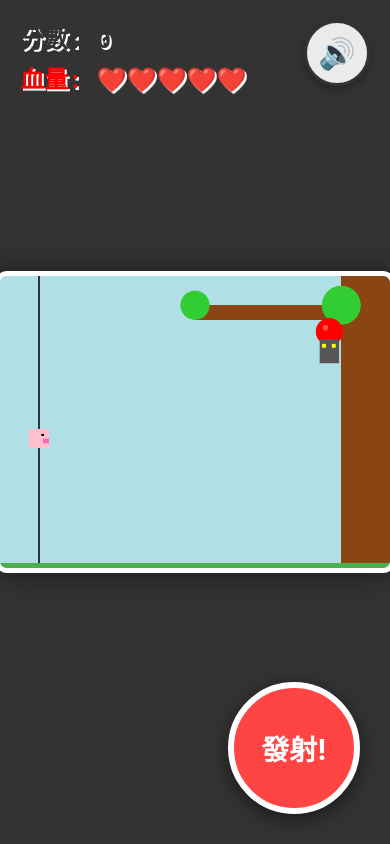
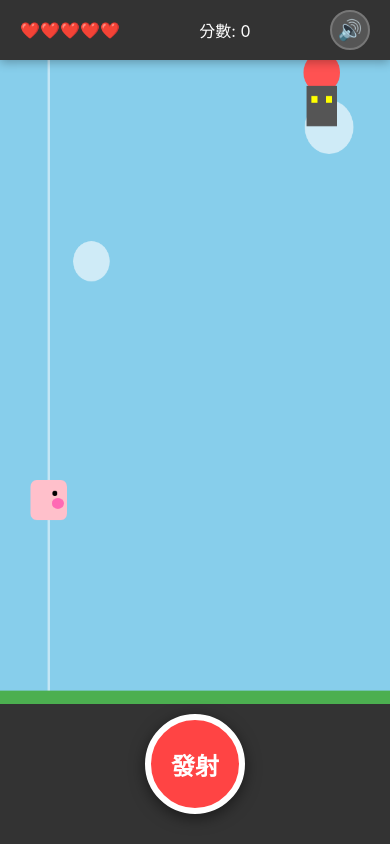
Before and after one commit to MChoungLin/my-pig-game, a plain HTML site: page mini.html in a window 390 px wide. Both pictures are taken after a click on the button "▶ 開始遊戲". Drawn offline with Linux system fonts and the light colour scheme.

Commit message:
Update mini.html

```diff
--- a/mini.html
+++ b/mini.html
@@ -5,110 +5,115 @@
     <meta name="viewport" content="width=device-width, initial-scale=1.0, maximum-scale=1.0, user-scalable=no, viewport-fit=cover">
     <meta name="apple-mobile-web-app-capable" content="yes">
     <meta name="apple-mobile-web-app-status-bar-style" content="black-translucent">
-    <title>小豬抵抗大野狼 - iPad Mini 版</title>
+    <title>小豬抵抗大野狼 - iPad直版</title>
     <style>
-        /* 禁止 iOS 預設的選取與觸控行為 */
+        /* 全域設定：禁止 iOS Safari 的預設觸控行為 */
         * {
-            -webkit-touch-callout: none; /* 禁止長按選單 */
-            -webkit-user-select: none;   /* 禁止選取文字 */
+            -webkit-touch-callout: none;
+            -webkit-user-select: none;
             user-select: none;
-            touch-action: none;          /* 禁止瀏覽器預設觸控行為(如滾動/縮放) */
+            touch-action: none; /* 關鍵：禁止橡皮筋滾動與縮放 */
+            box-sizing: border-box;
         }
 
         body {
             margin: 0;
-            background-color: #333;
+            background-color: #222;
             display: flex;
-            justify-content: center;
+            flex-direction: column; /* 改為垂直排列 */
             align-items: center;
-            /* 使用 dvh (dynamic viewport height) 解決 Safari 網址列伸縮問題 */
-            height: 100dvh;
+            height: 100dvh; /* 使用動態高度適配 Safari */
             width: 100vw;
             overflow: hidden;
             font-family: -apple-system, BlinkMacSystemFont, "Segoe UI", Roboto, Arial, sans-serif;
         }
 
+        /* 頂部資訊列 (分數/血量) */
+        #top-bar {
+            width: 100%;
+            height: 60px;
+            display: flex;
+            justify-content: space-between;
+            align-items: center;
+            padding: 0 20px;
+            background-color: #333;
+            color: white;
+            z-index: 20;
+            box-shadow: 0 2px 10px rgba(0,0,0,0.3);
+        }
+
+        .stat {
+            font-size: 20px;
+            font-weight: bold;
+        }
+
+        /* 遊戲畫布容器 */
+        #game-container {
+            position: relative;
+            flex-grow: 1; /* 佔滿剩餘空間 */
+            width: 100%;
+            display: flex;
+            justify-content: center;
+            align-items: center;
+            background-color: #87CEEB;
+        }
+
         canvas {
-            background-color: #87CEEB;
-            box-shadow: 0 0 30px rgba(0,0,0,0.5);
-            /* 讓 Canvas 自動縮放以適應螢幕，但保持比例 */
+            /* 讓 Canvas 在保持比例的前提下填滿容器 */
+            height: 100%;
+            width: auto;
             max-width: 100%;
-            max-height: 100dvh;
-            aspect-ratio: 4/3;
-            border: 5px solid #fff;
-            border-radius: 12px;
-            /* 確保渲染清晰 */
+            box-shadow: 0 0 20px rgba(0,0,0,0.2);
             image-rendering: -webkit-optimize-contrast;
         }
 
-        #ui-layer {
-            position: absolute;
-            top: 20px;
-            left: 20px;
-            pointer-events: none;
-            z-index: 10;
-        }
-
-        .stat {
-            font-size: 24px; /* iPad Mini 上稍微調整字體大小 */
-            font-weight: bold;
-            color: #333;
-            margin-bottom: 5px;
-            text-shadow: 2px 2px 0px white;
-            font-family: monospace;
-        }
-
-        /* --- 靜音按鈕 --- */
-        #mute-btn {
-            position: absolute;
-            top: 20px;
-            right: 20px;
-            width: 60px;
-            height: 60px;
-            background-color: rgba(255, 255, 255, 0.9);
-            border: 3px solid #333;
-            border-radius: 50%;
-            font-size: 30px;
+        /* 底部控制區 */
+        #controls-area {
+            width: 100%;
+            height: 140px; /* 留給按鈕足夠空間 */
+            background-color: #333;
             display: flex;
             justify-content: center;
             align-items: center;
-            cursor: pointer;
-            z-index: 300;
-            box-shadow: 0 4px 10px rgba(0,0,0,0.3);
-            /* 針對觸控優化 */
-            -webkit-tap-highlight-color: transparent;
-        }
-        #mute-btn:active {
-            transform: scale(0.9);
-            background-color: #eee;
+            position: relative;
+            z-index: 20;
+            padding-bottom: 20px; /* 避開 Home Indicator */
         }
 
-        /* --- 發射按鈕 (針對平板右手拇指優化) --- */
+        /* --- 按鈕樣式 --- */
+
+        /* 靜音按鈕 (放在 Top Bar 右側) */
+        #mute-btn {
+            width: 40px;
+            height: 40px;
+            background-color: #555;
+            border-radius: 50%;
+            display: flex;
+            justify-content: center;
+            align-items: center;
+            font-size: 20px;
+            cursor: pointer;
+            border: 2px solid #777;
+        }
+
+        /* 發射按鈕 (底部中央超大按鈕) */
         #fire-btn {
-            position: absolute;
-            bottom: 30px;
-            right: 30px;
-            width: 120px; /* 稍微縮小一點以免遮擋太多畫面，但在iPad Mini上仍夠大 */
-            height: 120px;
+            width: 100px;
+            height: 100px;
             background-color: #ff4444;
             border-radius: 50%;
-            border: 6px solid white;
-            box-shadow: 0 5px 20px rgba(0,0,0,0.5);
+            border: 6px solid #fff;
+            box-shadow: 0 4px 15px rgba(0,0,0,0.5);
             color: white;
-            font-size: 28px;
+            font-size: 24px;
             font-weight: bold;
-            cursor: pointer;
-            display: none;
+            display: none; /* 遊戲開始才顯示 */
             align-items: center;
             justify-content: center;
-            z-index: 100;
             -webkit-tap-highlight-color: transparent;
-            /* 增加觸控感應區但不改變視覺大小 */
+            transition: transform 0.1s;
         }
-        #fire-btn:active {
-            transform: scale(0.9);
-            background-color: #cc0000;
-        }
+        #fire-btn:active { transform: scale(0.92); background-color: #d32f2f; }
 
         /* --- 彈窗樣式 --- */
         .overlay {
@@ -116,66 +121,66 @@
             top: 50%;
             left: 50%;
             transform: translate(-50%, -50%);
-            background: rgba(255, 255, 255, 0.98);
-            border: 6px solid #ff9800;
+            background: rgba(255, 255, 255, 0.95);
+            border: 5px solid #ff9800;
             color: #333;
-            padding: 40px;
+            padding: 30px;
             text-align: center;
             border-radius: 20px;
-            box-shadow: 0 20px 50px rgba(0,0,0,0.5);
-            width: 80%; /* 響應式寬度 */
-            max-width: 400px;
-            z-index: 200;
+            box-shadow: 0 10px 40px rgba(0,0,0,0.6);
+            width: 85%;
+            max-width: 360px;
+            z-index: 100;
         }
-        h1 { margin-top: 0; color: #ff6f00; font-size: 36px; margin-bottom: 20px; }
-        p { font-size: 18px; line-height: 1.6; margin-bottom: 30px;}
+        h1 { margin: 0 0 20px 0; color: #ff6f00; font-size: 32px; }
+        p { font-size: 18px; line-height: 1.5; margin-bottom: 25px; color: #555; }
 
         button.menu-btn {
-            padding: 15px 40px;
-            font-size: 24px;
+            padding: 15px 0;
+            width: 100%;
+            font-size: 22px;
             cursor: pointer;
             background-color: #ff9800;
             border: none;
             color: white;
             border-radius: 50px;
-            border-bottom: 6px solid #e65100;
-            width: 100%;
+            font-weight: bold;
             -webkit-tap-highlight-color: transparent;
         }
-        button.menu-btn:active {
-            transform: translateY(4px);
-            border-bottom: 0px;
-        }
+        button.menu-btn:active { opacity: 0.8; transform: translateY(2px); }
+
     </style>
 </head>
 <body>
 
-    <canvas id="gameCanvas" width="800" height="600"></canvas>
-
-    <div id="ui-layer">
-        <div class="stat" id="scoreDisplay">分數: 0</div>
-        <div class="stat" id="livesDisplay" style="color: red;">血量: ❤️❤️❤️❤️❤️</div>
+    <div id="top-bar">
+        <div id="livesDisplay" style="color: #ff6b6b;">❤️❤️❤️❤️❤️</div>
+        <div id="scoreDisplay">分數: 0</div>
+        <div id="mute-btn" onpointerdown="toggleMute(event)">🔊</div>
     </div>
 
-    <div id="mute-btn" onpointerdown="toggleMute(event)">🔊</div>
-
-    <div id="fire-btn" onpointerdown="playerShoot(event)">
-        發射!
-    </div>
+    <div id="game-container">
+        <canvas id="gameCanvas" width="640" height="960"></canvas>
 
         <div id="start-screen" class="overlay">
-        <h1>🐷 小豬氣球戰 🐺</h1>
+            <h1>🐷 小豬氣球戰</h1>
             <p>
-            點擊畫面上的 <strong style="color:red">紅色按鈕</strong> 來射擊！<br>
-            保護小豬不要被大野狼抓走
+                <b>直向操作模式</b><br>
+                點擊下方紅色按鈕發射<br>
+                保護氣球不被大野狼戳破！
             </p>
             <button class="menu-btn" onpointerdown="startGame(event)">▶ 開始遊戲</button>
         </div>
 
         <div id="game-over" class="overlay" style="display: none;">
             <h1>遊戲結束</h1>
-        <p id="final-score" style="font-size: 28px; font-weight: bold;">最終分數: 0</p>
+            <p id="final-score" style="font-size: 28px; font-weight: bold; color:#333;">最終分數: 0</p>
             <button class="menu-btn" onpointerdown="resetGame(event)">🔄 再玩一次</button>
+        </div>
+    </div>
+
+    <div id="controls-area">
+        <div id="fire-btn" onpointerdown="playerShoot(event)">發射</div>
     </div>
 
     <script>
@@ -183,10 +188,9 @@
         const ctx = canvas.getContext('2d');
         const WIDTH = canvas.width;
         const HEIGHT = canvas.height;
-        const PIG_X = 60;
+        const PIG_X = 50; // 小豬在直版中稍微靠左一點
 
-        // --- 音效管理器 ---
-        // Safari 需要使用者互動後才能播放 AudioContext，這裡使用傳統 Audio 標籤較簡單，但仍受限
+        // --- 音效系統 (Safari 優化版) ---
         const sounds = {
             bgm: new Audio('sounds/bgm.mp3'),
             shoot: new Audio('sounds/shoot.mp3'),
@@ -198,45 +202,32 @@
         sounds.bgm.loop = true;
         sounds.bgm.volume = 0.3;
 
-        // 預先載入音效 (iOS Safari Trick)
+        // iOS Audio 解鎖機制
         function unlockAudio() {
-            Object.values(sounds).forEach(sound => {
-                sound.load();
-                // 嘗試播放一瞬間然後暫停，解鎖 iOS Audio 限制
-                const promise = sound.play();
-                if (promise !== undefined) {
-                    promise.then(_ => {
-                        sound.pause();
-                        sound.currentTime = 0;
-                    }).catch(error => {
-                        // Auto-play was prevented
+            const emptySource = ctx.createBufferSource ? ctx.createBufferSource() : null; // Dummy check
+            Object.values(sounds).forEach(s => {
+                s.load();
+                s.play().then(() => {
+                    s.pause();
+                    s.currentTime = 0;
+                }).catch(() => {});
             });
+            document.removeEventListener('pointerdown', unlockAudio);
         }
-            });
-            // 移除監聽器，只執行一次
-            document.removeEventListener('pointerdown', unlockAudio);
-            document.removeEventListener('touchstart', unlockAudio);
-        }
-
-        // 第一次觸控時解鎖音效
         document.addEventListener('pointerdown', unlockAudio, {once:true});
 
-        // --- 靜音控制 ---
+        // 靜音控制
         let isMuted = false;
-
         function toggleMute(e) {
-            if(e) e.preventDefault(); // 防止觸控穿透
+            if(e) e.stopPropagation();
             isMuted = !isMuted;
             const btn = document.getElementById('mute-btn');
-
             if (isMuted) {
                 btn.innerText = '🔇';
                 sounds.bgm.pause();
             } else {
                 btn.innerText = '🔊';
-                if (isGameRunning) {
-                    sounds.bgm.play().catch(e => console.log('BGM play failed:', e));
-                }
+                if (isGameRunning) sounds.bgm.play().catch(()=>{});
             }
         }
 
@@ -244,19 +235,18 @@
             if (isMuted) return;
             const sound = sounds[name];
             if (sound) {
-                // 複製節點以支援重疊播放 (例如連續射擊)
                 if (name === 'shoot' || name === 'pop') {
                     const clone = sound.cloneNode();
                     clone.volume = sound.volume;
-                    clone.play().catch(e => {});
+                    clone.play().catch(()=>{});
                 } else {
                     sound.currentTime = 0;
-                    sound.play().catch(e => {});
+                    sound.play().catch(()=>{});
                 }
             }
         }
 
-        // 遊戲變數
+        // --- 遊戲邏輯變數 ---
         let score = 0;
         let lives = 5;
         let isGameRunning = false;
@@ -265,48 +255,68 @@
         // --- 類別定義 ---
         class Pig {
             constructor() {
-                this.width = 40; this.height = 40;
-                this.x = PIG_X; this.y = HEIGHT / 2;
-                this.speed = 3;
+                this.width = 60; // 直版畫面大，小豬稍微畫大一點
+                this.height = 60;
+                this.x = PIG_X;
+                this.y = HEIGHT / 2;
+                this.speed = 4; // 增加移動速度適應長畫面
                 this.direction = 1;
             }
             update() {
                 this.y += this.speed * this.direction;
-                if (this.y <= 0) { this.y = 0; this.direction = 1; }
-                if (this.y + this.height >= HEIGHT) { this.y = HEIGHT - this.height; this.direction = -1; }
+                // 邊界檢查
+                if (this.y <= 10) { this.y = 10; this.direction = 1; }
+                if (this.y + this.height >= HEIGHT - 10) { this.y = HEIGHT - 10 - this.height; this.direction = -1; }
             }
             draw() {
-                ctx.fillStyle = '#FFC0CB'; ctx.fillRect(this.x, this.y, this.width, this.height);
-                ctx.fillStyle = 'black'; ctx.fillRect(this.x + 25, this.y + 10, 5, 5);
-                ctx.fillStyle = '#ff69b4'; ctx.fillRect(this.x + 28, this.y + 20, 12, 10);
+                // 簡易小豬繪圖
+                ctx.fillStyle = '#FFC0CB';
+                // 身體
+                ctx.beginPath();
+                ctx.roundRect(this.x, this.y, this.width, this.height, 10);
+                ctx.fill();
+                // 眼睛
+                ctx.fillStyle = 'black';
+                ctx.beginPath(); ctx.arc(this.x + 40, this.y + 20, 4, 0, Math.PI*2); ctx.fill();
+                // 鼻子
+                ctx.fillStyle = '#ff69b4';
+                ctx.beginPath(); ctx.ellipse(this.x + 45, this.y + 35, 10, 8, 0, 0, Math.PI*2); ctx.fill();
             }
         }
 
         class Arrow {
             constructor(x, y) {
                 this.x = x; this.y = y;
-                this.width = 20; this.height = 5;
-                this.speed = 8; this.markedForDeletion = false;
+                this.width = 25; this.height = 8;
+                this.speed = 10; // 射擊速度加快
+                this.markedForDeletion = false;
             }
             update() {
                 this.x += this.speed;
                 if (this.x > WIDTH) this.markedForDeletion = true;
             }
             draw() {
-                ctx.fillStyle = 'black'; ctx.fillRect(this.x, this.y, this.width, this.height);
-                ctx.beginPath(); ctx.moveTo(this.x+this.width, this.y-2); ctx.lineTo(this.x+this.width+10, this.y+2.5); ctx.lineTo(this.x+this.width, this.y+7); ctx.fill();
+                ctx.fillStyle = '#333';
+                ctx.fillRect(this.x, this.y, this.width, this.height);
+                // 箭頭
+                ctx.beginPath();
+                ctx.moveTo(this.x + this.width, this.y - 4);
+                ctx.lineTo(this.x + this.width + 12, this.y + 4);
+                ctx.lineTo(this.x + this.width, this.y + 12);
+                ctx.fill();
             }
         }
 
         class Wolf {
             constructor() {
-                this.width = 40; this.height = 50;
-                const branchStart = 400;
-                this.x = Math.random() * (WIDTH - branchStart - 60) + branchStart;
-                this.y = 90;
-                this.speedY = Math.random() * 0.8 + 0.3;
-                this.fallSpeed = 8;
-                this.balloonRadius = 28;
+                this.width = 50; this.height = 60;
+                // 直版調整：生成範圍限制在右半邊
+                const spawnMinX = 300;
+                this.x = Math.random() * (WIDTH - spawnMinX - 70) + spawnMinX;
+                this.y = -60; // 從畫面更上方掉落
+                this.speedY = Math.random() * 1.5 + 0.5;
+                this.fallSpeed = 9;
+                this.balloonRadius = 30;
                 this.hasBalloon = true;
                 this.markedForDeletion = false;
                 this.fallSoundPlayed = false;
@@ -321,56 +331,63 @@
                         this.fallSoundPlayed = true;
                     }
                 }
-                if (this.y + this.height >= HEIGHT) {
-                    this.y = HEIGHT - this.height;
+
+                if (this.y > HEIGHT) {
                     if (this.hasBalloon) {
+                        // 帶著氣球落地扣血
                         lives--; playSound('hurt'); updateUI(); this.markedForDeletion = true;
                         if (lives <= 0) gameOver();
                     } else {
+                        // 被射破氣球落地得分
                         score += 100; playSound('score'); updateUI(); this.markedForDeletion = true;
                     }
                 }
             }
             draw() {
                 if (this.hasBalloon) {
-                    ctx.fillStyle = 'red'; ctx.beginPath(); ctx.arc(this.x + this.width/2, this.y - 15, this.balloonRadius, 0, Math.PI * 2); ctx.fill();
-                    ctx.fillStyle = 'rgba(255,255,255,0.3)'; ctx.beginPath(); ctx.arc(this.x + this.width/2 - 8, this.y - 23, 6, 0, Math.PI * 2); ctx.fill();
-                    ctx.strokeStyle = 'white'; ctx.beginPath(); ctx.moveTo(this.x + this.width/2, this.y - 15 + this.balloonRadius); ctx.lineTo(this.x + this.width/2, this.y); ctx.stroke();
+                    // 氣球
+                    ctx.fillStyle = '#ff5252';
+                    ctx.beginPath();
+                    ctx.arc(this.x + this.width/2, this.y - 20, this.balloonRadius, 0, Math.PI * 2);
+                    ctx.fill();
+                    // 氣球線
+                    ctx.strokeStyle = '#fff'; ctx.lineWidth = 2;
+                    ctx.beginPath(); ctx.moveTo(this.x + this.width/2, this.y - 20 + this.balloonRadius);
+                    ctx.lineTo(this.x + this.width/2, this.y + 10); ctx.stroke();
                 }
-                ctx.fillStyle = this.hasBalloon ? '#555' : '#333'; ctx.fillRect(this.x, this.y, this.width, this.height);
+                // 狼身體
+                ctx.fillStyle = this.hasBalloon ? '#555' : '#333';
+                ctx.fillRect(this.x, this.y, this.width, this.height);
+                // 狼眼
                 ctx.fillStyle = 'yellow';
-                let eyeSize = this.hasBalloon ? 8 : 12;
-                ctx.fillRect(this.x + 5, this.y + 10, eyeSize, eyeSize); ctx.fillRect(this.x + 25, this.y + 10, eyeSize, eyeSize);
+                ctx.fillRect(this.x + 8, this.y + 15, 10, 10);
+                ctx.fillRect(this.x + 32, this.y + 15, 10, 10);
             }
         }
 
-        // --- 遊戲控制 ---
+        // --- 遊戲控制與迴圈 ---
         let pig = new Pig();
         let arrows = [];
         let wolves = [];
 
-        // 修改為接收 event 參數
         function playerShoot(e) {
-            if(e) {
-                e.preventDefault(); // 防止 iOS 雙擊縮放
-                e.stopPropagation();
-            }
+            if(e) { e.preventDefault(); e.stopPropagation(); }
 
             if (isGameRunning) {
                 arrows.push(new Arrow(pig.x + pig.width, pig.y + pig.height/2));
                 playSound('shoot');
 
+                // 按鈕動畫
                 const btn = document.getElementById('fire-btn');
                 btn.style.transform = 'scale(0.9)';
-                setTimeout(() => btn.style.transform = 'scale(1)', 100);
+                setTimeout(() => btn.style.transform = 'scale(1)', 80);
             }
         }
 
-        // 鍵盤支援 (外接鍵盤時)
+        // 鍵盤支援
         window.addEventListener('keydown', e => {
-            if (e.code === 'Space' || e.key === 'Enter' || e.keyCode === 13) {
+            if (e.code === 'Space' || e.key === 'Enter') {
                 playerShoot();
-                e.preventDefault();
             }
         });
 
@@ -378,12 +395,18 @@
             arrows.forEach(arrow => {
                 wolves.forEach(wolf => {
                     if (wolf.hasBalloon && !arrow.markedForDeletion) {
-                        const bx = wolf.x + wolf.width/2;
-                        const by = wolf.y - 15;
-                        const ax = arrow.x + arrow.width;
-                        const ay = arrow.y + arrow.height/2;
-                        if (Math.sqrt((bx-ax)**2 + (by-ay)**2) < wolf.balloonRadius + 10) {
-                            wolf.hasBalloon = false; arrow.markedForDeletion = true; playSound('pop');
+                        // 簡單的圓形與矩形碰撞檢測
+                        const balloonX = wolf.x + wolf.width/2;
+                        const balloonY = wolf.y - 20;
+                        const arrowTipX = arrow.x + arrow.width;
+                        const arrowTipY = arrow.y + arrow.height/2;
+
+                        // 計算距離
+                        const dist = Math.sqrt((balloonX - arrowTipX)**2 + (balloonY - arrowTipY)**2);
+                        if (dist < wolf.balloonRadius + 5) {
+                            wolf.hasBalloon = false;
+                            arrow.markedForDeletion = true;
+                            playSound('pop');
                         }
                     }
                 });
@@ -391,30 +414,32 @@
         }
 
         function drawBackground() {
-            ctx.fillStyle = '#b0e0e6'; ctx.fillRect(0,0,WIDTH,HEIGHT);
-            ctx.strokeStyle = '#333'; ctx.lineWidth = 4; ctx.beginPath(); ctx.moveTo(PIG_X + 20, 0); ctx.lineTo(PIG_X + 20, HEIGHT); ctx.stroke();
-            ctx.fillStyle = '#8B4513'; ctx.fillRect(WIDTH - 100, 0, 100, HEIGHT);
-            ctx.fillRect(WIDTH/2, 60, WIDTH/2, 30);
-            ctx.fillStyle = '#32CD32'; ctx.beginPath(); ctx.arc(WIDTH - 100, 60, 40, 0, Math.PI*2); ctx.arc(WIDTH/2, 60, 30, 0, Math.PI*2); ctx.fill();
-            ctx.fillStyle = '#4CAF50'; ctx.fillRect(0, HEIGHT-10, WIDTH, 10);
+            // 天空
+            ctx.fillStyle = '#87CEEB'; ctx.fillRect(0,0,WIDTH,HEIGHT);
+
+            // 左側安全線 (豬的移動軌道)
+            ctx.strokeStyle = 'rgba(255,255,255,0.5)'; ctx.lineWidth = 4;
+            ctx.beginPath(); ctx.moveTo(PIG_X + 30, 0); ctx.lineTo(PIG_X + 30, HEIGHT); ctx.stroke();
+
+            // 地板
+            ctx.fillStyle = '#4CAF50'; ctx.fillRect(0, HEIGHT-20, WIDTH, 20);
+
+            // 雲朵裝飾
+            ctx.fillStyle = 'rgba(255,255,255,0.6)';
+            ctx.beginPath(); ctx.arc(WIDTH-100, 100, 40, 0, Math.PI*2); ctx.fill();
+            ctx.beginPath(); ctx.arc(150, 300, 30, 0, Math.PI*2); ctx.fill();
         }
 
         function updateUI() {
             document.getElementById('scoreDisplay').innerText = `分數: ${score}`;
-            document.getElementById('livesDisplay').innerText = `血量: ${'❤️'.repeat(Math.max(0, lives))}`;
+            document.getElementById('livesDisplay').innerText = `${'❤️'.repeat(Math.max(0, lives))}`;
         }
 
         function startGame(e) {
             if(e) e.preventDefault();
 
-            // 重要：在用戶點擊開始按鈕的瞬間嘗試播放並恢復音樂
-            if (!isMuted) {
-                sounds.bgm.play().then(() => {
-                    // 播放成功
-                }).catch(err => {
-                    console.log("Audio play failed (waiting for interaction):", err);
-                });
-            }
+            // 播放並解鎖音效
+            if (!isMuted) sounds.bgm.play().catch(()=>{});
 
             document.getElementById('start-screen').style.display = 'none';
             document.getElementById('game-over').style.display = 'none';
@@ -431,25 +456,44 @@
         }
 
         function resetGame(e) { startGame(e); }
-        function resetGameLogic() { score = 0; lives = 5; frameCount = 0; pig = new Pig(); arrows = []; wolves = []; updateUI(); }
+
+        function resetGameLogic() {
+            score = 0;
+            lives = 5;
+            frameCount = 0;
+            pig = new Pig();
+            arrows = [];
+            wolves = [];
+            updateUI();
+        }
 
         function gameLoop() {
             if (!isGameRunning) return;
+
             ctx.clearRect(0, 0, WIDTH, HEIGHT);
             drawBackground();
+
             pig.update(); pig.draw();
+
             frameCount++;
-            let spawnRate = 120;
-            if (score > 500) spawnRate = 100;
+            // 調整生成頻率
+            let spawnRate = 100;
+            if (score > 1000) spawnRate = 80;
+            if (score > 2000) spawnRate = 60;
+
             if (frameCount % spawnRate === 0) wolves.push(new Wolf());
+
             arrows.forEach(arrow => { arrow.update(); arrow.draw(); });
             arrows = arrows.filter(arrow => !arrow.markedForDeletion);
+
             wolves.forEach(wolf => { wolf.update(); wolf.draw(); });
             wolves = wolves.filter(wolf => !wolf.markedForDeletion);
+
             checkCollisions();
             requestAnimationFrame(gameLoop);
         }
 
+        // 初始繪製
         drawBackground();
         updateUI();
 
```
Lines whose indentation alone changed are shown as unchanged.
